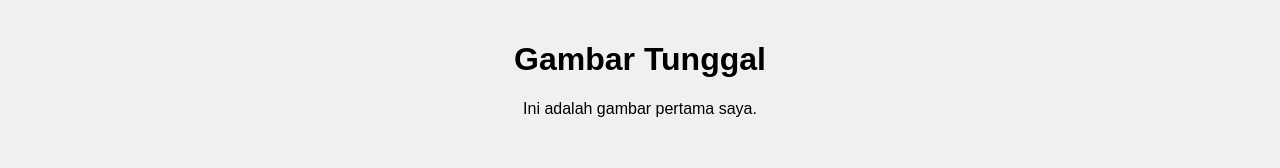
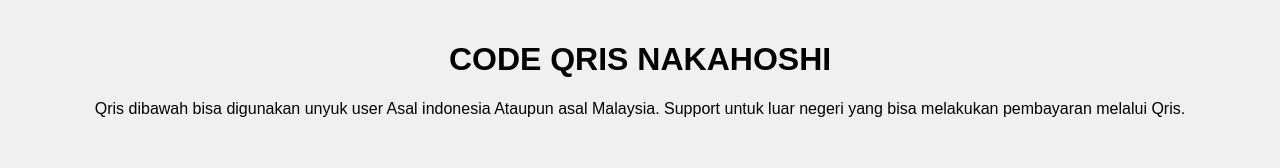
Before and after one commit to seiiznae/Nakahoshi-, a plain HTML site: page index.html in a window 1280 px wide. Shown: the top 168 px of the page. Drawn offline with Linux system fonts and the light colour scheme.

Commit message:
Update index.html
NakaV22

```diff
--- a/index.html
+++ b/index.html
@@ -23,11 +23,15 @@
 </head>
 <body>
 
-    <h1>Gambar Tunggal</h1>
-    <p>Ini adalah gambar pertama saya.</p>
+    <h1>CODE QRIS NAKAHOSHI</h1>
+    <p>Qris dibawah bisa digunakan unyuk user Asal indonesia
+       Ataupun asal Malaysia.
+       Support untuk luar negeri yang bisa
+        melakukan pembayaran melalui Qris.</p>
 
     <img src="https://i.imgur.com/NqAOJSR.jpeg" alt="Gambar Pertama">
 
 </body>
 </html>
-s
+setelah melakukan pembayaran harap Screenshoot bukti transfer
+Dan kirim ke bot 1 kami
```
